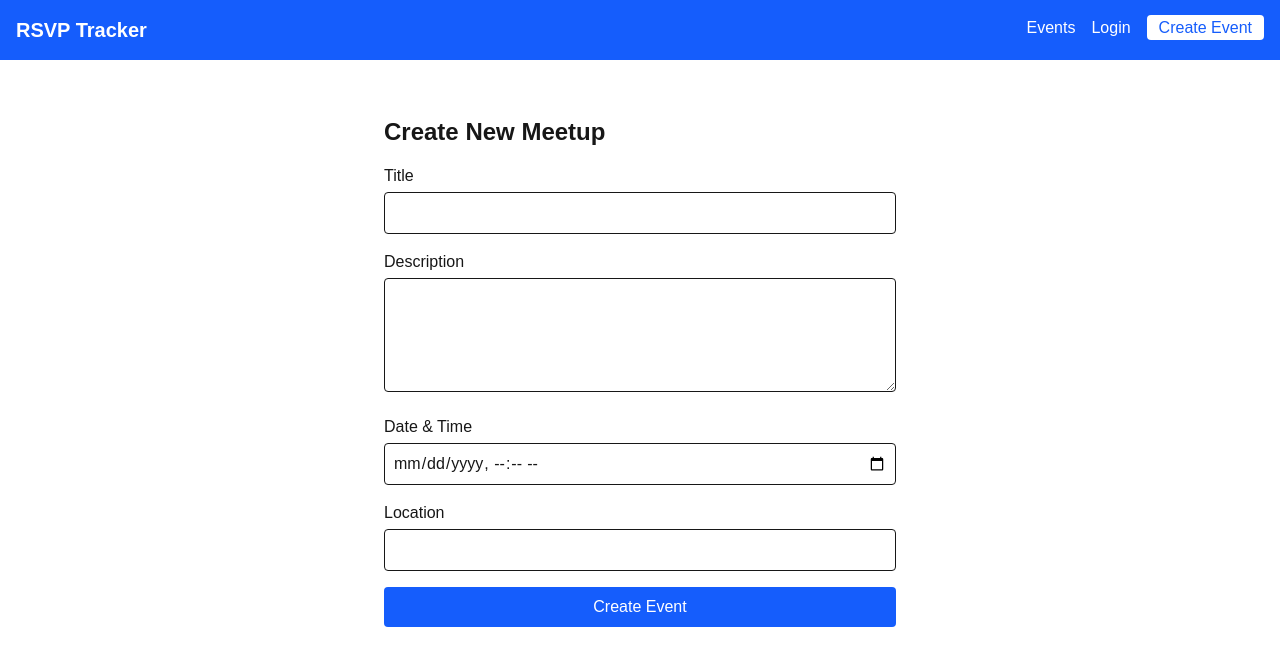
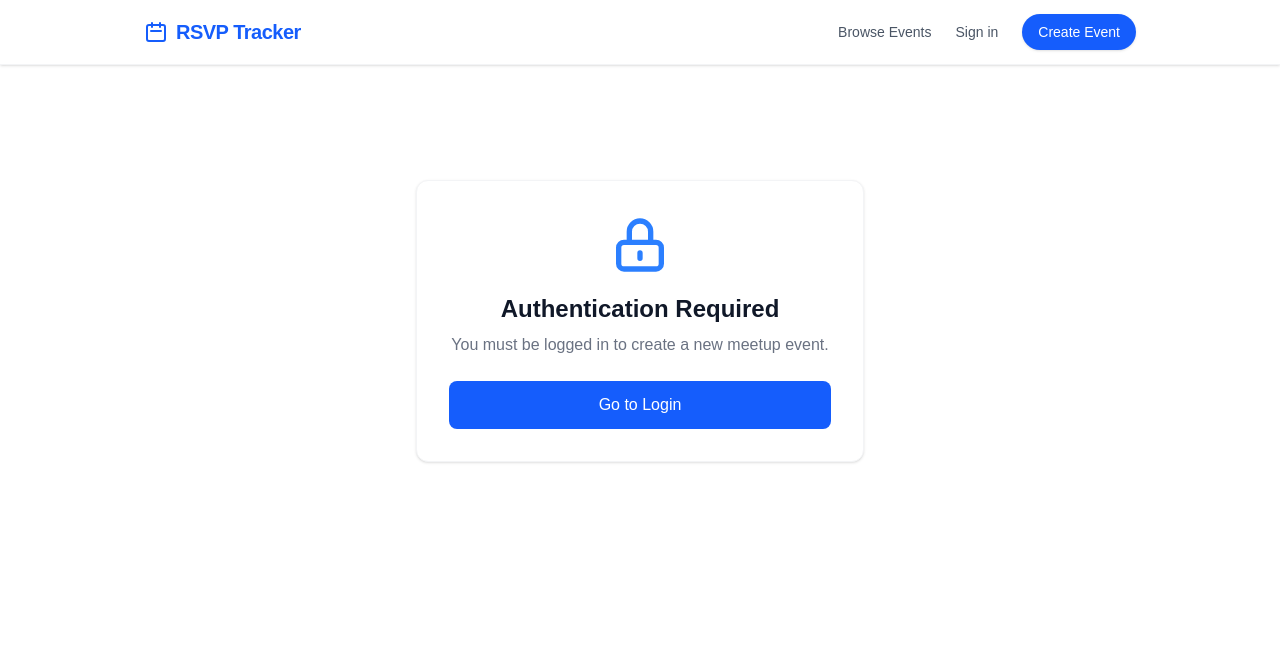
Before and after one commit to anagh534/RSVP-Tracker, a Next.js app in the folder frontend/: page /events/create in a window 1280 px wide. Shown: the top 666 px of the page. Built offline with nearby package versions, Linux system fonts and the light colour scheme.

Commit message:
feat: enhance event creation and login pages with authentication checks and improved UI

```diff
--- a/frontend/app/events/create/page.js
+++ b/frontend/app/events/create/page.js
@@ -1,17 +1,27 @@
 'use client';
-import { useState } from 'react';
+import { useState, useEffect } from 'react';
+import Link from 'next/link';
+import { useRouter } from 'next/navigation';
 
 export default function CreateEvent() {
+  const router = useRouter();
   const [formData, setFormData] = useState({ title: '', description: '', date: '', location: '' });
   const [error, setError] = useState('');
+  const [isAuthenticated, setIsAuthenticated] = useState(false);
+
+  useEffect(() => {
+    // Client-side auth check
+    const token = localStorage.getItem('token');
+    if (token) {
+      setIsAuthenticated(true);
+    }
+  }, []);
 
   const handleSubmit = async (e) => {
     e.preventDefault();
     setError('');
     try {
       const token = localStorage.getItem('token');
-      if (!token) throw new Error('You must be logged in to create an event');
-
       const res = await fetch(`${process.env.NEXT_PUBLIC_API_URL || 'http://localhost:3001/api'}/events`, {
         method: 'POST',
         headers: {
@@ -23,34 +33,89 @@ export default function CreateEvent() {
       const data = await res.json();
       if (!res.ok) throw new Error(data.error || 'Failed to create event');
 
-      window.location.href = '/';
+      router.push('/');
     } catch (err) {
       setError(err.message);
     }
   };
 
+  if (!isAuthenticated) {
+    return (
+      <div className="flex flex-col items-center justify-center min-h-[60vh] text-center px-4">
+        <div className="bg-white p-8 rounded-xl shadow-sm border border-gray-100 max-w-md w-full">
+          <svg className="w-16 h-16 text-blue-500 mx-auto mb-4" fill="none" stroke="currentColor" viewBox="0 0 24 24">
+            <path strokeLinecap="round" strokeLinejoin="round" strokeWidth="2" d="M12 15v2m-6 4h12a2 2 0 002-2v-6a2 2 0 00-2-2H6a2 2 0 00-2 2v6a2 2 0 002 2zm10-10V7a4 4 0 00-8 0v4h8V7z"></path>
+          </svg>
+          <h2 className="text-2xl font-bold text-gray-900 mb-2">Authentication Required</h2>
+          <p className="text-gray-500 mb-6">You must be logged in to create a new meetup event.</p>
+          <Link href="/login" className="block w-full py-3 px-4 bg-blue-600 hover:bg-blue-700 text-white font-medium rounded-lg transition-colors">
+            Go to Login
+          </Link>
+        </div>
+      </div>
+    );
+  }
+
   return (
-    <div className="max-w-lg mx-auto mt-10">
-      <h1 className="text-2xl font-bold mb-4">Create New Meetup</h1>
-      {error && <div className="bg-red-100 text-red-700 p-2 mb-4 rounded">{error}</div>}
-      <form onSubmit={handleSubmit} className="space-y-4">
+    <div className="max-w-xl mx-auto mt-12 bg-white p-8 rounded-xl shadow-sm border border-gray-100">
+      <h1 className="text-3xl font-bold text-gray-900 mb-6 text-center">Create New Meetup</h1>
+      {error && (
+        <div className="bg-red-50 text-red-600 p-4 mb-6 rounded-lg text-sm border border-red-100">
+          {error}
+        </div>
+      )}
+      <form onSubmit={handleSubmit} className="space-y-5">
         <div>
-          <label className="block mb-1">Title</label>
-          <input type="text" value={formData.title} onChange={e => setFormData({...formData, title: e.target.value})} className="w-full border p-2 rounded" required />
+          <label className="block text-sm font-medium text-gray-700 mb-1">Event Title</label>
+          <input
+            type="text"
+            placeholder="e.g. Weekend Tech Mixer"
+            value={formData.title}
+            onChange={e => setFormData({...formData, title: e.target.value})}
+            className="w-full border border-gray-200 px-4 py-2.5 rounded-lg focus:ring-2 focus:ring-blue-500 focus:border-blue-500 outline-none transition-all"
+            required
+          />
         </div>
         <div>
-          <label className="block mb-1">Description</label>
-          <textarea value={formData.description} onChange={e => setFormData({...formData, description: e.target.value})} className="w-full border p-2 rounded" rows="4" required />
+          <label className="block text-sm font-medium text-gray-700 mb-1">Description</label>
+          <textarea
+            placeholder="What's this event about?"
+            value={formData.description}
+            onChange={e => setFormData({...formData, description: e.target.value})}
+            className="w-full border border-gray-200 px-4 py-2.5 rounded-lg focus:ring-2 focus:ring-blue-500 focus:border-blue-500 outline-none transition-all resize-none"
+            rows="4"
+            required
+          />
         </div>
-        <div>
-          <label className="block mb-1">Date & Time</label>
-          <input type="datetime-local" value={formData.date} onChange={e => setFormData({...formData, date: e.target.value})} className="w-full border p-2 rounded" required />
+        <div className="grid grid-cols-1 md:grid-cols-2 gap-5">
+          <div>
+            <label className="block text-sm font-medium text-gray-700 mb-1">Date & Time</label>
+            <input
+              type="datetime-local"
+              value={formData.date}
+              onChange={e => setFormData({...formData, date: e.target.value})}
+              className="w-full border border-gray-200 px-4 py-2.5 rounded-lg focus:ring-2 focus:ring-blue-500 focus:border-blue-500 outline-none transition-all text-gray-700"
+              required
+            />
+          </div>
+          <div>
+            <label className="block text-sm font-medium text-gray-700 mb-1">Location</label>
+            <input
+              type="text"
+              placeholder="e.g. Central Park"
+              value={formData.location}
+              onChange={e => setFormData({...formData, location: e.target.value})}
+              className="w-full border border-gray-200 px-4 py-2.5 rounded-lg focus:ring-2 focus:ring-blue-500 focus:border-blue-500 outline-none transition-all"
+              required
+            />
+          </div>
         </div>
-        <div>
-          <label className="block mb-1">Location</label>
-          <input type="text" value={formData.location} onChange={e => setFormData({...formData, location: e.target.value})} className="w-full border p-2 rounded" required />
-        </div>
-        <button type="submit" className="w-full bg-blue-600 text-white p-2 rounded hover:bg-blue-700">Create Event</button>
+        <button
+          type="submit"
+          className="w-full bg-blue-600 text-white font-medium py-3 rounded-lg hover:bg-blue-700 transition-colors shadow-sm mt-4"
+        >
+          Publish Event
+        </button>
       </form>
     </div>
   );
--- a/frontend/app/layout.js
+++ b/frontend/app/layout.js
@@ -9,16 +9,23 @@ export const metadata = {
 export default function RootLayout({ children }) {
   return (
     <html lang="en">
-      <body>
-        <nav className="p-4 bg-blue-600 text-white flex justify-between">
-          <Link href="/" className="font-bold text-xl">RSVP Tracker</Link>
-          <div className="space-x-4">
-            <Link href="/">Events</Link>
-            <Link href="/login">Login</Link>
-            <Link href="/events/create" className="bg-white text-blue-600 px-3 py-1 rounded">Create Event</Link>
+      <body className="bg-gray-50 min-h-screen text-gray-900 font-sans antialiased">
+        <nav className="bg-white border-b border-gray-100 shadow-sm sticky top-0 z-10">
+          <div className="container mx-auto px-4 max-w-5xl h-16 flex items-center justify-between">
+            <Link href="/" className="font-bold text-xl text-blue-600 tracking-tight flex items-center gap-2">
+              <svg className="w-6 h-6" fill="none" stroke="currentColor" viewBox="0 0 24 24"><path strokeLinecap="round" strokeLinejoin="round" strokeWidth="2" d="M8 7V3m8 4V3m-9 8h10M5 21h14a2 2 0 002-2V7a2 2 0 00-2-2H5a2 2 0 00-2 2v12a2 2 0 002 2z"></path></svg>
+              RSVP Tracker
+            </Link>
+            <div className="flex items-center space-x-6 text-sm font-medium">
+              <Link href="/" className="text-gray-600 hover:text-blue-600 transition-colors">Browse Events</Link>
+              <Link href="/login" className="text-gray-600 hover:text-blue-600 transition-colors">Sign in</Link>
+              <Link href="/events/create" className="bg-blue-600 text-white px-4 py-2 rounded-full hover:bg-blue-700 transition-colors shadow-sm">
+                Create Event
+              </Link>
+            </div>
           </div>
         </nav>
-        <main className="container mx-auto p-4">
+        <main className="container mx-auto p-4 max-w-5xl">
           {children}
         </main>
       </body>
--- a/frontend/app/login/page.js
+++ b/frontend/app/login/page.js
@@ -1,7 +1,9 @@
 'use client';
 import { useState, useEffect } from 'react';
+import { useRouter } from 'next/navigation';
 
 export default function Login() {
+  const router = useRouter();
   const [email, setEmail] = useState('');
   const [password, setPassword] = useState('password123'); // Default for seeded users
   const [error, setError] = useState('');
@@ -10,7 +12,7 @@ export default function Login() {
   useEffect(() => {
     fetch(`${process.env.NEXT_PUBLIC_API_URL || 'http://localhost:3001/api'}/auth/users`)
       .then(res => res.json())
-      .then(data => setUsers(data))
+      .then(data => setUsers(Array.isArray(data) ? data : []))
       .catch(err => console.error(err));
   }, []);
 
@@ -28,35 +30,72 @@ export default function Login() {
 
       localStorage.setItem('token', data.token);
       localStorage.setItem('user', JSON.stringify(data.user));
-      window.location.href = '/';
+      router.push('/');
     } catch (err) {
       setError(err.message);
     }
   };
 
   return (
-    <div className="max-w-md mx-auto mt-10">
-      <h1 className="text-2xl font-bold mb-4">Login</h1>
-      {error && <div className="bg-red-100 text-red-700 p-2 mb-4 rounded">{error}</div>}
-      <form onSubmit={handleLogin} className="space-y-4">
+    <div className="flex flex-col items-center justify-center min-h-[80vh] px-4">
+      <div className="w-full max-w-md bg-white p-8 rounded-2xl shadow-sm border border-gray-100">
+        <div className="text-center mb-8">
+          <h1 className="text-3xl font-bold text-gray-900 tracking-tight">Welcome back</h1>
+          <p className="text-gray-500 mt-2">Sign in to manage your RSVPs and events</p>
+        </div>
+
+        {error && (
+          <div className="bg-red-50 text-red-600 p-3 mb-6 rounded-lg text-sm border border-red-100 text-center">
+            {error}
+          </div>
+        )}
+
+        <form onSubmit={handleLogin} className="space-y-5">
           <div>
-          <label className="block mb-1">Email</label>
-          <input type="email" value={email} onChange={e => setEmail(e.target.value)} className="w-full border p-2 rounded" required />
+            <label className="block text-sm font-medium text-gray-700 mb-1">Email address</label>
+            <input
+              type="email"
+              value={email}
+              onChange={e => setEmail(e.target.value)}
+              className="w-full border border-gray-200 px-4 py-3 rounded-xl focus:ring-2 focus:ring-blue-500 focus:border-blue-500 outline-none transition-all"
+              placeholder="alice@example.com"
+              required
+            />
           </div>
           <div>
-          <label className="block mb-1">Password</label>
-          <input type="password" value={password} onChange={e => setPassword(e.target.value)} className="w-full border p-2 rounded" required />
+            <label className="block text-sm font-medium text-gray-700 mb-1">Password</label>
+            <input
+              type="password"
+              value={password}
+              onChange={e => setPassword(e.target.value)}
+              className="w-full border border-gray-200 px-4 py-3 rounded-xl focus:ring-2 focus:ring-blue-500 focus:border-blue-500 outline-none transition-all"
+              placeholder="••••••••"
+              required
+            />
           </div>
-        <button type="submit" className="w-full bg-blue-600 text-white p-2 rounded hover:bg-blue-700">Login</button>
+          <button
+            type="submit"
+            className="w-full bg-blue-600 text-white font-semibold py-3 rounded-xl hover:bg-blue-700 transition-colors shadow-sm"
+          >
+            Sign in
+          </button>
         </form>
 
-      <div className="mt-8 p-4 bg-gray-100 rounded">
-        <h3 className="font-semibold mb-2">Available Seed Users (Password: password123)</h3>
-        <ul className="text-sm">
+        <div className="mt-8 pt-6 border-t border-gray-100">
+          <h3 className="text-sm font-medium text-gray-500 mb-3 text-center uppercase tracking-wider">Available Test Accounts</h3>
+          <div className="flex flex-wrap justify-center gap-2">
             {users.map(u => (
-            <li key={u.id}>{u.email}</li>
+              <button
+                key={u.id}
+                onClick={() => setEmail(u.email)}
+                className="px-3 py-1.5 bg-gray-50 hover:bg-gray-100 text-gray-600 text-xs font-medium rounded-full border border-gray-200 transition-colors"
+              >
+                {u.email}
+              </button>
             ))}
-        </ul>
+          </div>
+          <p className="text-xs text-center text-gray-400 mt-3">All accounts use password: <span className="font-mono bg-gray-50 px-1 rounded">password123</span></p>
+        </div>
       </div>
     </div>
   );
```
Also changed, not shown: frontend/app/page.js (+40 -11 lines). Lines whose indentation alone changed are shown as unchanged.
